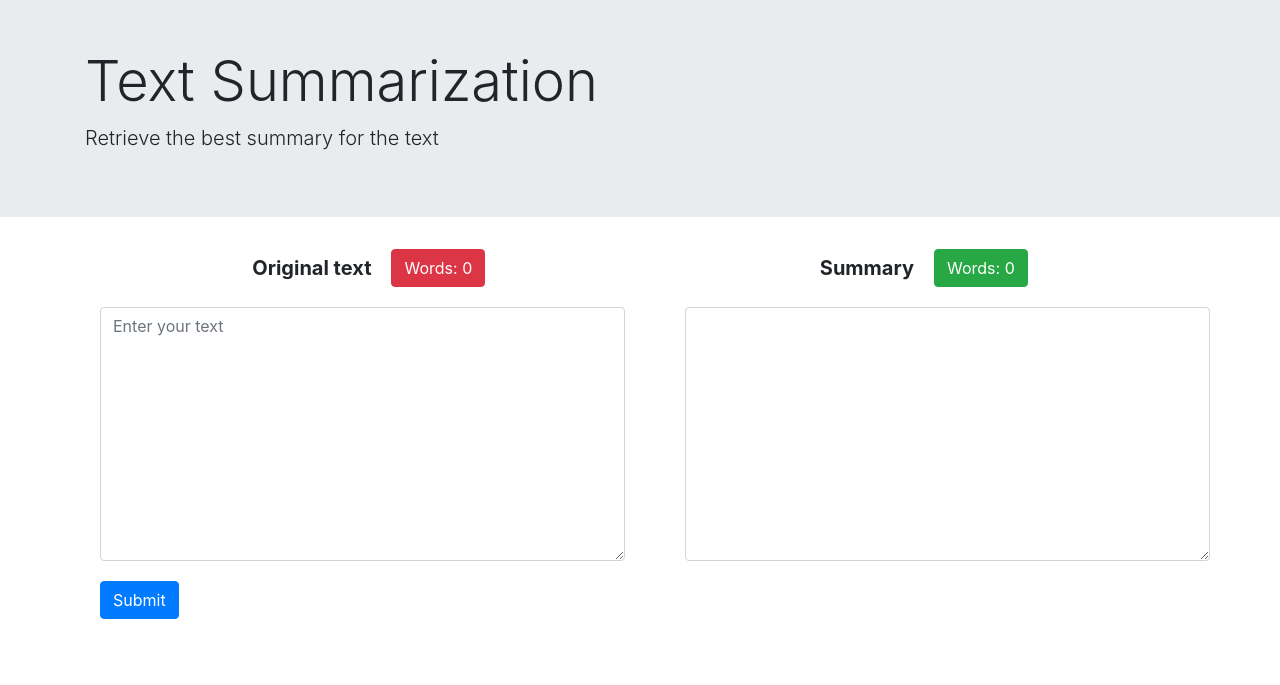
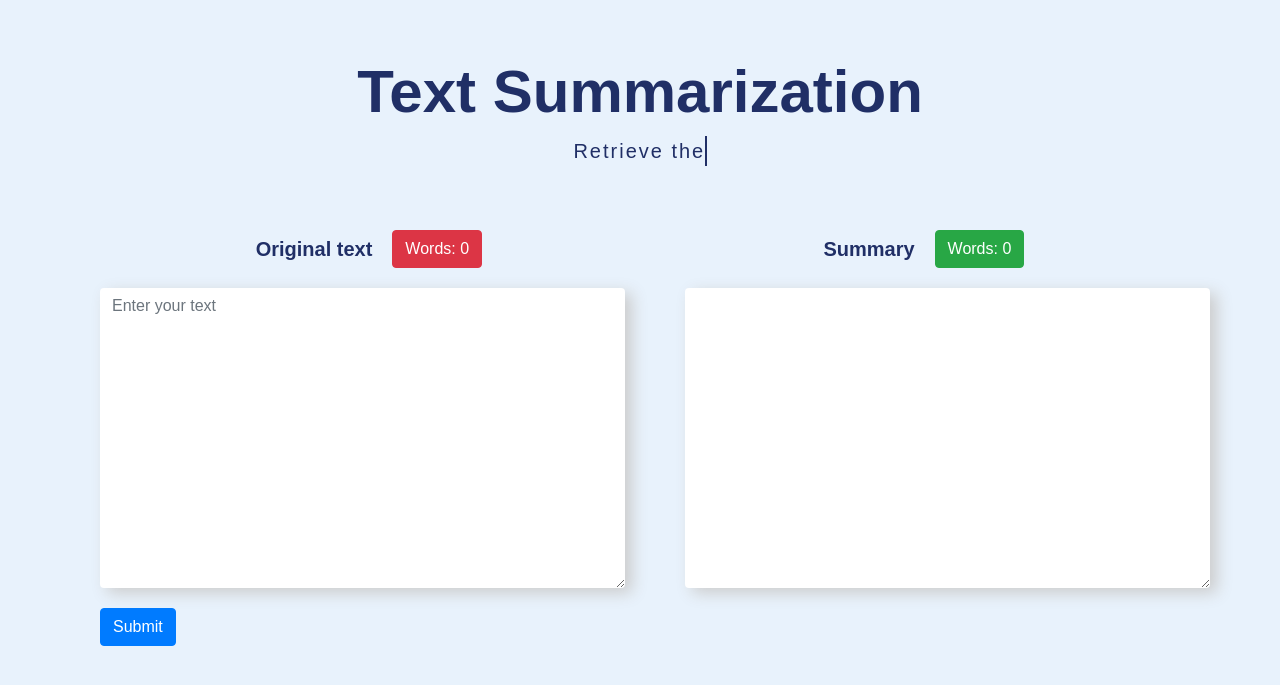
Before and after one commit to NgocNhanUIT/Text-summarize-with-bart, a Flask app: page / in a window 1280 px wide. Shown: the top 685 px of the page. Run offline with Flask 3, Linux system fonts and the light colour scheme; some libraries are stand-ins or nearby versions.

Commit message:
modidy styles.css and index.html

```diff
--- a/static/styles.css
+++ b/static/styles.css
@@ -1,5 +1,8 @@
+
+
 .jumbotron {
-    padding: 3rem 1rem;
+    background-color: #e8f2fc;
+    padding: 2rem 0rem 2rem 0rem;
 }
 
 .original_title{
@@ -33,3 +36,9 @@
     background-color: #ffff;
     opacity: 1;
 }
+
+textarea.form-control{
+    color: #202F66 !important;
+    box-shadow: 7px 5px 16px 0px #ccc;
+    border:none;
+}
--- a/templates/index.html
+++ b/templates/index.html
@@ -7,23 +7,24 @@
     <link rel="stylesheet" href="https://cdn.jsdelivr.net/npm/bootstrap@4.0.0/dist/css/bootstrap.min.css" integrity="sha384-Gn5384xqQ1aoWXA+058RXPxPg6fy4IWvTNh0E263XmFcJlSAwiGgFAW/dAiS6JXm" crossorigin="anonymous">
     <link rel="stylesheet" href="./static/styles.css">
 </head>
-<body>
-    <div class="jumbotron jumbotron-fluid">
-        <div class="container">
-            <h1 class="display-4">Text Summarization</h1>
-            <p class="lead">Retrieve the best summary for the text</p>
+<body style="background-color: #e8f2fc !important; font-family: 'Gilmer', sans-serif; margin-top: 1.5rem; margin-bottom: 2rem">
+
+    <div class="jumbotron jumbotron-fluid" style="color:#202F66 ">
+        <div class="container" style="display:flex; flex-direction: column; justify-content: center; align-items: center">
+            <h1 class="display-4" style="font-weight: 700; font-size: 60px;" >Text Summarization</h1>
+            <p class="lead typewriter">Retrieve the best summary for the text!</p>
         </div>
     </div>
 
     <div class="container" style="display: flex; justify-content: space-around">
         <div class="ori-title-container" style="display: flex; flex-direction: row; align-items: center; margin-bottom: 20px">
-            <p class="original_title" style="margin-bottom: 0px; margin-right: 20px">Original text</p>
+            <p class="original_title" style="margin-bottom: 0px; margin-right: 20px; color:#202F66 ">Original text</p>
             <button class="btn btn-danger" type="submit">
                 Words: {% if summary %}{{ len_orig_txt }}{% else %}0{% endif %}
             </button>
         </div>
         <div class="sum-title-container" style="display: flex; flex-direction: row; align-items: center; margin-bottom: 20px">
-            <p class="summary_title" style="margin-bottom: 0px; margin-right: 20px">Summary</p>
+            <p class="summary_title" style="margin-bottom: 0px; margin-right: 20px; color:#202F66 ">Summary</p>
             <button class="btn btn-success" type="submit">
                 Words: {% if summary %}{{ len_summary }}{% else %}0{% endif %}
             </button>
@@ -33,23 +34,47 @@
     <div class="container srt">
         {% if summary %}
             <form action="/analyze" method="POST" class="originalTxt col-sm-6">
-                <textarea name="rawtext" class="form-control" rows="10">{{ original_txt }}</textarea>
+                <textarea name="rawtext" class="form-control" rows="12">{{ original_txt }}</textarea>
                 <button class="btn btn-primary" type="submit" style="margin-top: 20px">Submit</button>
             </form>
             <form class="summaryTxt col-sm-6">
-                <textarea name="rawtext" class="form-control" rows="10" readonly>{{ summary }}</textarea>
+                <textarea name="rawtext" class="form-control" rows="12" readonly>{{ summary }}</textarea>
             </form>
         {% else %}
             <form action="/analyze" method="POST" class="originalTxt col-sm-6">
-                <textarea name="rawtext" class="form-control" rows="10" placeholder="Enter your text"></textarea>
+                <textarea name="rawtext" class="form-control" rows="12" placeholder="Enter your text"></textarea>
                 <button class="btn btn-primary" type="submit" style="margin-top: 20px">Submit</button>
             </form>
 
             <form class="summaryTxt col-sm-6">
-                <textarea name="rawtext" class="form-control" rows="10" readonly></textarea>
+                <textarea name="rawtext" class="form-control" rows="12" readonly></textarea>
             </form>
         {% endif %}
     </div>
+
+    <style>
+    .typewriter {
+        color: #202F66;
+        overflow: hidden;
+        border-right: .10em solid #202F66;
+        white-space: nowrap;
+        margin: 0 auto;
+        letter-spacing: .10em;
+        animation:
+          typing 5s steps(30, end) infinite,
+          blink-caret 1s step-end infinite;
+      }
+
+      @keyframes typing {
+        from { width: 0 }
+        to { width: 40% }
+      }
+
+      @keyframes blink-caret {
+        from, to { border-color: transparent }
+        50% { border-color: #202F66 }
+      }
+    </style>
 
     <script src="https://code.jquery.com/jquery-3.2.1.slim.min.js" integrity="sha384-KJ3o2DKtIkvYIK3UENzmM7KCkRr/rE9/Qpg6aAZGJwFDMVNA/GpGFF93hXpG5KkN" crossorigin="anonymous"></script>
     <script src="https://cdn.jsdelivr.net/npm/popper.js@1.12.9/dist/umd/popper.min.js" integrity="sha384-ApNbgh9B+Y1QKtv3Rn7W3mgPxhU9K/ScQsAP7hUibX39j7fakFPskvXusvfa0b4Q" crossorigin="anonymous"></script>
```
